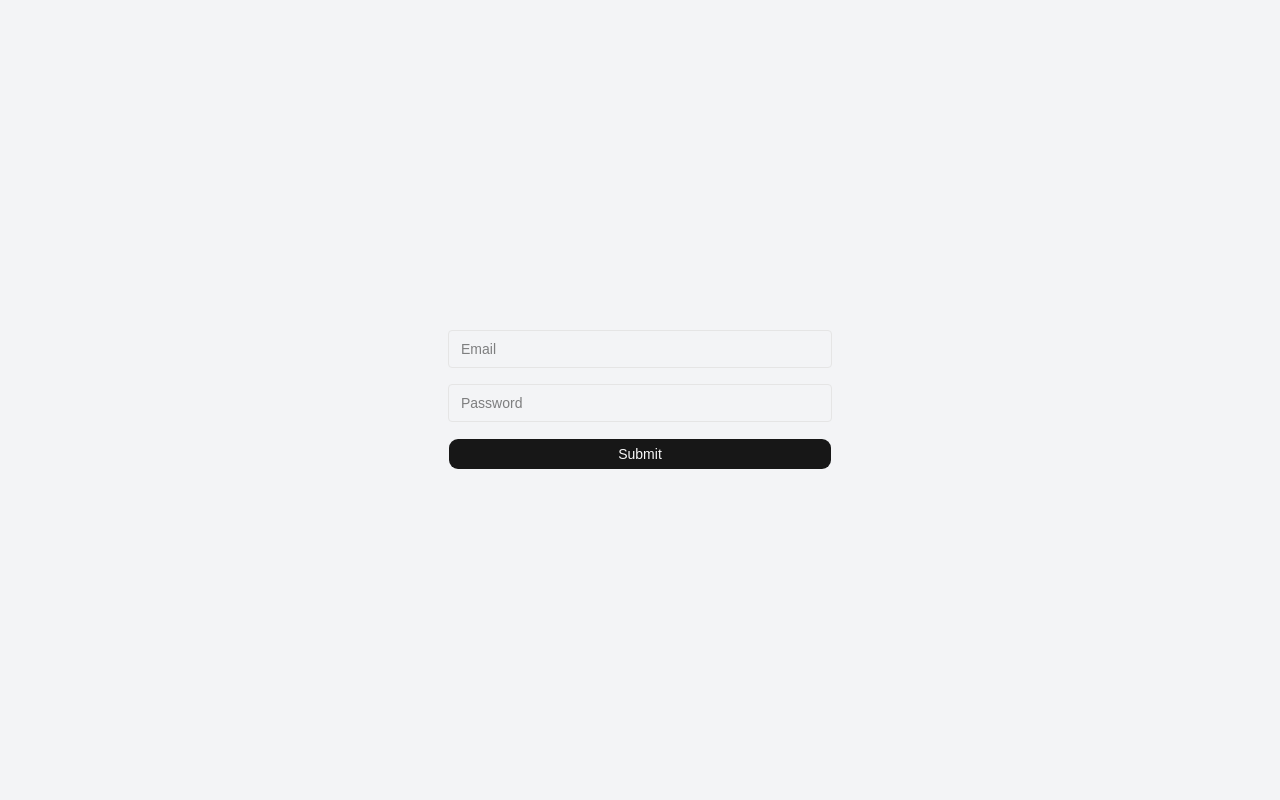
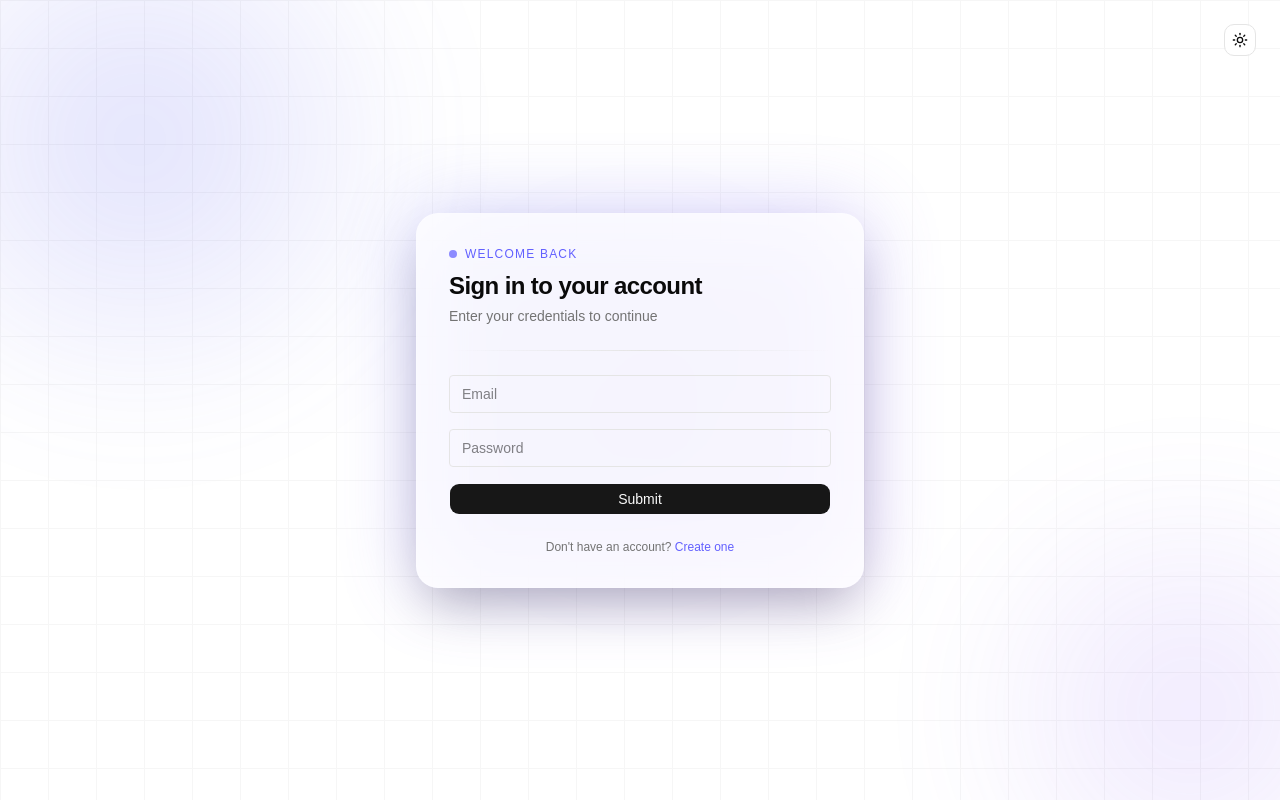
Before and after one commit to ShaNaim/personal-site, a React (Vite) app: page / in a window 1280 px wide. Built offline with nearby package versions, Linux system fonts and the light colour scheme.

Commit message:
:sparkles: added theme

```diff
--- /dev/null
+++ b/src/components/common/theme-toggle.tsx
@@ -0,0 +1,18 @@
+import { useTheme } from 'next-themes'
+import { Button } from '@/components/ui/button'
+import { Moon, Sun } from 'lucide-react'
+
+export function ThemeToggle() {
+  const { theme, setTheme } = useTheme()
+
+  return (
+    <Button
+      variant="outline"
+      size="icon"
+      onClick={() => setTheme(theme === 'dark' ? 'light' : 'dark')}
+    >
+      <Sun className="h-4 w-4 rotate-0 scale-100 transition-all dark:-rotate-90 dark:scale-0" />
+      <Moon className="absolute h-4 w-4 rotate-90 scale-0 transition-all dark:rotate-0 dark:scale-100" />
+    </Button>
+  )
+}
--- a/src/index.css
+++ b/src/index.css
@@ -1,3 +1,4 @@
+@import "@fontsource-variable/inter";
 @import "tailwindcss";
 @import "tw-animate-css";
 @import "shadcn/tailwind.css";
@@ -47,7 +48,7 @@
   --card-foreground: oklch(0.985 0 0);
   --popover: oklch(0.205 0 0);
   --popover-foreground: oklch(0.985 0 0);
-    --primary: oklch(0.87 0.00 0);
+  --primary: oklch(0.87 0 0);
   --primary-foreground: oklch(0.205 0 0);
   --secondary: oklch(0.269 0 0);
   --secondary-foreground: oklch(0.985 0 0);
@@ -75,7 +76,7 @@
 }
 
 @theme inline {
-    --font-sans: 'Geist Variable', sans-serif;
+  --font-sans: "Geist Variable", sans-serif;
   --color-sidebar-ring: var(--sidebar-ring);
   --color-sidebar-border: var(--sidebar-border);
   --color-sidebar-accent-foreground: var(--sidebar-accent-foreground);
@@ -119,6 +120,7 @@
 @layer base {
   * {
     @apply border-border outline-ring/50;
+    font-family: "Inter Variable", sans-serif;
   }
   body {
     @apply bg-background text-foreground;
--- a/src/routes/__root.tsx
+++ b/src/routes/__root.tsx
@@ -1,13 +1,14 @@
 import { createRootRoute, Outlet } from "@tanstack/react-router";
 import { TanStackRouterDevtools } from "@tanstack/router-devtools";
+import { ThemeProvider } from "next-themes";
 import { Toaster } from "sonner";
 
 export const Route = createRootRoute({
   component: () => (
-    <>
+    <ThemeProvider attribute="class" defaultTheme="system" enableSystem>
       <Outlet />
       <Toaster richColors position="top-right" />
       <TanStackRouterDevtools />
-    </>
+    </ThemeProvider>
   ),
 });
--- a/src/routes/index.tsx
+++ b/src/routes/index.tsx
@@ -1,4 +1,5 @@
 import { createFileRoute } from "@tanstack/react-router";
+import { ThemeToggle } from "@/components/common/theme-toggle";
 import { ExampleForm } from "@/components/forms/example-form";
 
 export const Route = createFileRoute("/")({
@@ -7,8 +8,56 @@ export const Route = createFileRoute("/")({
 
 function Index() {
   return (
-    <div className="flex min-h-screen items-center justify-center bg-gray-100">
-      <ExampleForm />
+    <div className="relative min-h-screen w-full overflow-hidden bg-background flex items-center justify-center px-4">
+      {/* Ambient background blobs */}
+      <div className="pointer-events-none absolute inset-0 overflow-hidden">
+        <div className="absolute -top-40 -left-40 h-[600px] w-[600px] rounded-full opacity-20 dark:opacity-10 blur-3xl" style={{ background: "radial-gradient(circle, #6366f1, transparent 70%)" }} />
+        <div className="absolute -bottom-40 -right-40 h-[500px] w-[500px] rounded-full opacity-15 dark:opacity-10 blur-3xl" style={{ background: "radial-gradient(circle, #8b5cf6, transparent 70%)" }} />
+        <div className="absolute top-1/2 left-1/2 -translate-x-1/2 -translate-y-1/2 h-[400px] w-[400px] rounded-full opacity-10 blur-3xl" style={{ background: "radial-gradient(circle, #a78bfa, transparent 70%)" }} />
+      </div>
+
+      {/* Subtle grid overlay */}
+      <div
+        className="pointer-events-none absolute inset-0 opacity-[0.03] dark:opacity-[0.06]"
+        style={{
+          backgroundImage: `linear-gradient(#000 1px, transparent 1px), linear-gradient(90deg, #000 1px, transparent 1px)`,
+          backgroundSize: "48px 48px",
+        }}
+      />
+
+      {/* Theme toggle — top right */}
+      <div className="absolute top-6 right-6 z-10">
+        <ThemeToggle />
+      </div>
+
+      {/* Main card */}
+      <div className="relative z-10 w-full max-w-md">
+        {/* Glow behind card */}
+        <div className="absolute inset-0 rounded-3xl blur-2xl opacity-30 dark:opacity-20 -z-10" style={{ background: "linear-gradient(135deg, #6366f1, #8b5cf6)" }} />
+
+        <div className="rounded-3xl border border-white/10 bg-white/80 dark:bg-white/5 backdrop-blur-xl shadow-2xl p-8 flex flex-col gap-6">
+          {/* Header */}
+          <div className="flex flex-col gap-1">
+            <div className="flex items-center gap-2 mb-1">
+              <span className="inline-block h-2 w-2 rounded-full bg-indigo-500 animate-pulse" />
+              <span className="text-xs font-medium text-indigo-500 tracking-widest uppercase">Welcome back</span>
+            </div>
+            <h1 className="text-2xl font-bold tracking-tight text-foreground">Sign in to your account</h1>
+            <p className="text-sm text-muted-foreground">Enter your credentials to continue</p>
+          </div>
+
+          {/* Divider */}
+          <div className="h-px bg-gradient-to-r from-transparent via-border to-transparent" />
+
+          {/* Form */}
+          <ExampleForm />
+
+          {/* Footer */}
+          <p className="text-center text-xs text-muted-foreground">
+            Don't have an account? <span className="text-indigo-500 hover:underline cursor-pointer font-medium">Create one</span>
+          </p>
+        </div>
+      </div>
     </div>
   );
 }
```
Lines whose indentation alone changed are shown as unchanged.
